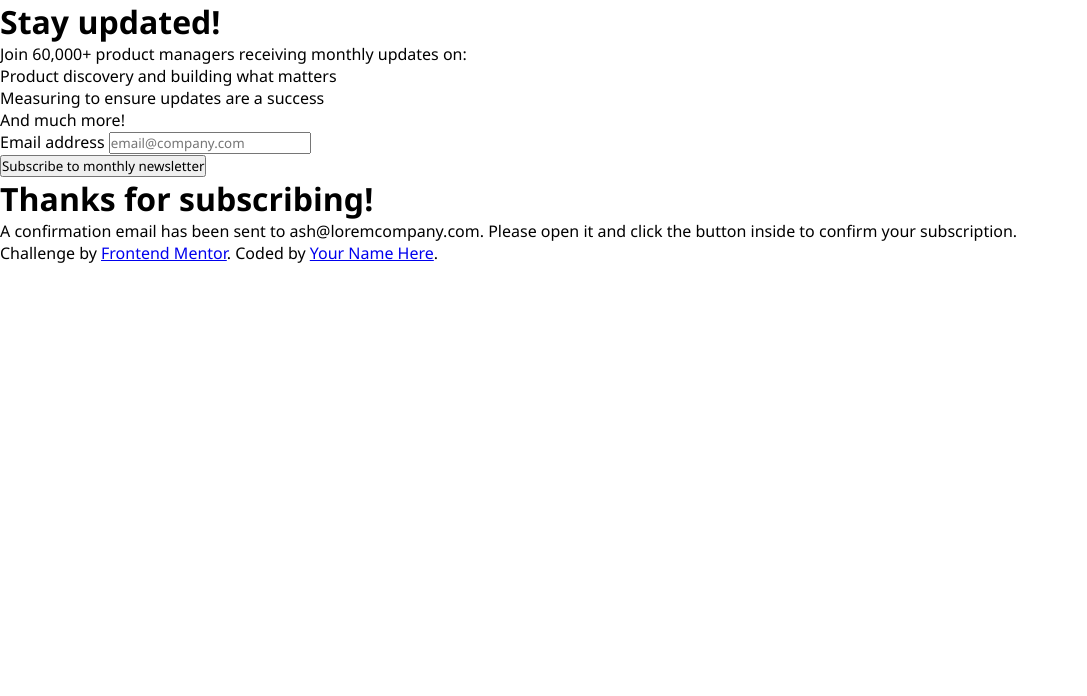
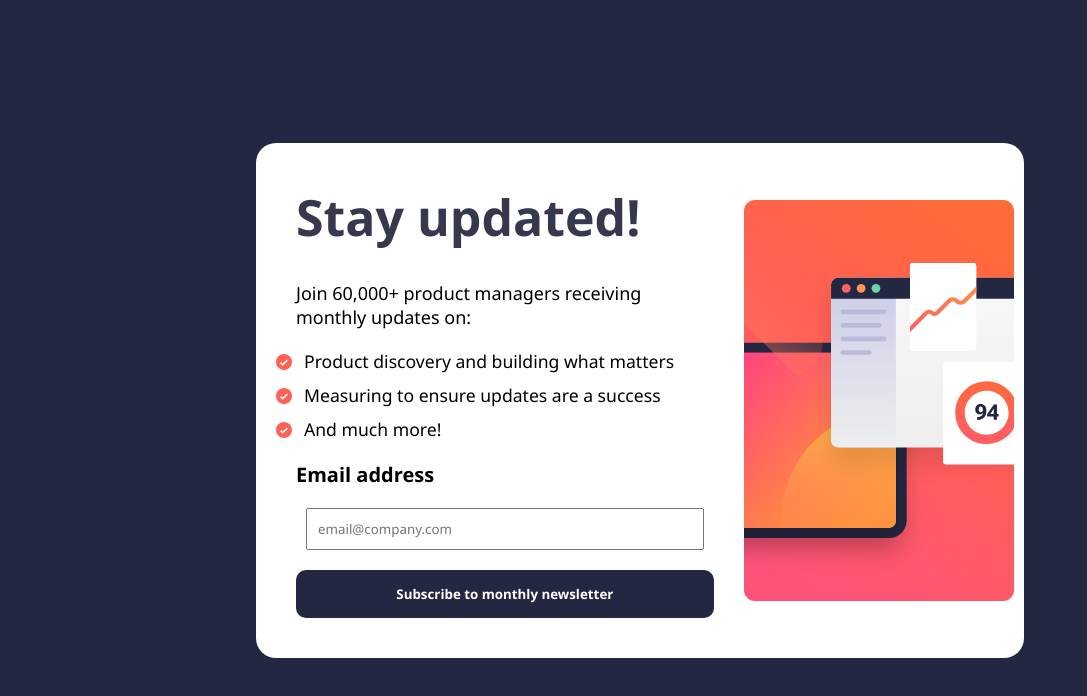
Before and after one commit to ygorhslima/frontend-mentor-exercises, a plain HTML site: page newsletter-sign-up-with-success-message-main/index.html in a window 1280 px wide. Shown: the whole page, without its empty margins (0-1087 px from the left). Drawn offline with Linux system fonts and the light colour scheme.

Commit message:
terminando primeira parte deste template

```diff
--- a/newsletter-sign-up-with-success-message-main/index.html
+++ b/newsletter-sign-up-with-success-message-main/index.html
@@ -1,31 +1,44 @@
 <!DOCTYPE html>
-<html lang="en">
+<html lang="pt-br">
 <head>
   <meta charset="UTF-8">
   <meta name="viewport" content="width=device-width, initial-scale=1.0">
   <link rel="icon" type="image/png" sizes="32x32" href="./assets/images/favicon-32x32.png">
+  <link rel="stylesheet" href="https://cdnjs.cloudflare.com/ajax/libs/font-awesome/6.5.1/css/all.min.css">
   <title>Frontend Mentor | Newsletter sign-up form with success message</title>
   <link rel="stylesheet" href="style.css">
 </head>
 <body>
 
   <div class="container">
+    <div class="content">
       <h1 class="title">Stay updated!</h1>
       <p class="description">Join 60,000+ product managers receiving monthly updates on:</p>
 
       <ul class="list">
-      <li class="item">Product discovery and building what matters</li>
-      <li class="item">Measuring to ensure updates are a success</li>
-      <li class="item">And much more!</li>
+        <li>Product discovery and building what matters</li>
+        <li>Measuring to ensure updates are a success</li>
+        <li>And much more!</li>
       </ul>
 
-    <form class="container-form">
-      <label for="txt_email">Email address</label>
+      <div class="form-wrapper">
+        <form class="container-form" action="#">
+
+          <label for="txt_email" class="label-email-input">Email address</label>
           <input type="text" name="txt_email" id="txt_email" class="txt_email-input" autocomplete="off" required placeholder="email@company.com">
-    </form>
 
           <button type="submit" class="button">Subscribe to monthly newsletter</button>
+        </form>
       </div>
+    </div>
+
+    <div class="image">
+      <img src="assets/images/illustration-sign-up-desktop.svg" alt="illustration-sign-up-desktop" class="img">
+    </div>
+  </div>
+
+
+  <!-- Success message end
 
   <div class="container">
     <h1 class="title">Thanks for subscribing!</h1>
@@ -35,11 +48,10 @@
     </p>
   </div>
 
-  <!-- Success message end -->
-
   <div class="attribution">
     Challenge by <a href="https://www.frontendmentor.io?ref=challenge" target="_blank">Frontend Mentor</a>.
     Coded by <a href="#">Your Name Here</a>.
   </div>
+  -->
 </body>
 </html>
--- a/newsletter-sign-up-with-success-message-main/style.css
+++ b/newsletter-sign-up-with-success-message-main/style.css
@@ -1,6 +1,123 @@
+:root{
+    --red: hsl(4, 100%, 67%);
+    --blue-800: hsl(234, 29%, 20%);
+    --blue-700: hsl(235, 18%, 26%);
+    --grey: hsl(0, 0%, 58%);
+    --white: hsl(0, 0%, 100%);
+}
+
+
 *{
     margin:0px;
     padding: 0px;
     box-sizing: border-box;
     font-family: 'Segoe UI', Tahoma, Geneva, Verdana, sans-serif;
 }
+
+body{
+    background-color: var(--blue-800);
+    display: flex;
+    flex-direction: column;
+    align-items: center;
+    justify-content: center;
+    height: 100vh;
+}
+
+.container{
+    margin: auto;
+    display: flex;
+    flex-direction: row;
+    justify-content: space-between;
+    background-color: white;
+    width: 60%;
+    border-radius: 20px;
+    padding: 10px;
+}
+
+.content{
+    padding: 10px;
+}
+
+.content .title{
+    color: var(--blue-700);
+    font-size: 50px;
+    padding: 10px;
+    margin: 10px;
+}
+
+.content .description{
+    font-size: 18px;
+    padding: 10px;
+    margin: 10px;
+}
+
+.list{
+    list-style-type: none;
+    padding-left:0;
+}
+
+.list li{
+    position: relative;
+    padding-left: 28px;
+    margin-bottom: 10px;
+    font-size: 1.1rem;
+}
+
+.list li::before{
+   content: ''; /* O conteúdo fica vazio */
+
+  /* Define a imagem de fundo */
+  background-image: url('assets/images/icon-list.svg');
+  background-size: 16px 16px; /* Define o tamanho do ícone */
+  background-repeat: no-repeat;
+
+  /* Define as dimensões do pseudo-elemento */
+  width: 18px;
+  height: 18px;
+
+  /* Posicionamento */
+  position: absolute;
+  left: 0;
+  top: 5px; /* Ajuste fino da posição vertical */
+}
+
+/* --- FORMULÁRIO --- */
+.form-wrapper {
+    padding: 10px;
+    margin: 10px;
+}
+
+.container-form {
+    display: flex;
+    flex-direction: column;
+    gap: 10px;
+}
+
+.container-form label {
+    font-weight: bold;
+    font-size: 0.8rem;
+}
+
+.container-form .label-email-input{
+    font-size: 20px;
+}
+
+.txt_email-input{
+    padding: 10px;
+    margin: 10px;
+}
+
+.button{
+    padding: 15px;
+    background-color: var(--blue-800);
+    border: none;
+    border-radius: 10px;
+    color: white;
+    font-weight: bold;
+    cursor: pointer;
+}
+
+.image .img{
+    width: 100%;
+    height: 100%;
+}
```
Lines whose indentation alone changed are shown as unchanged.
